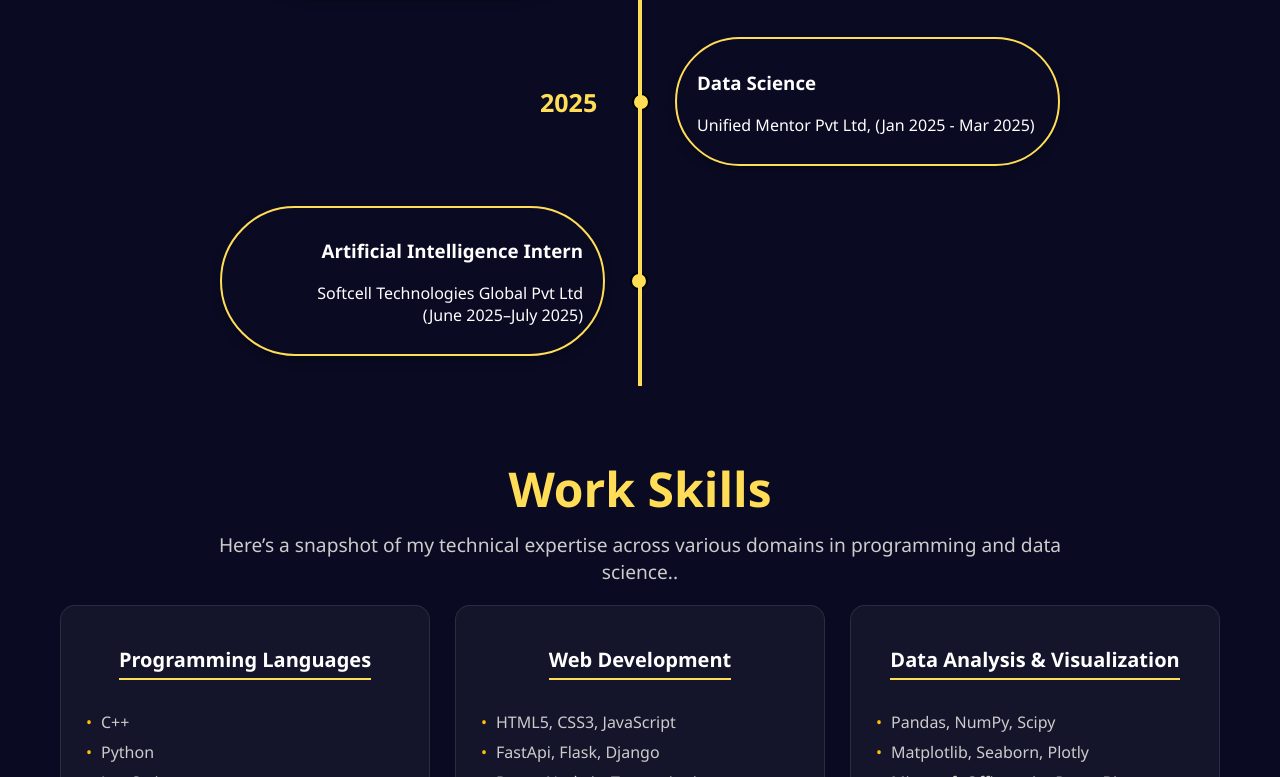
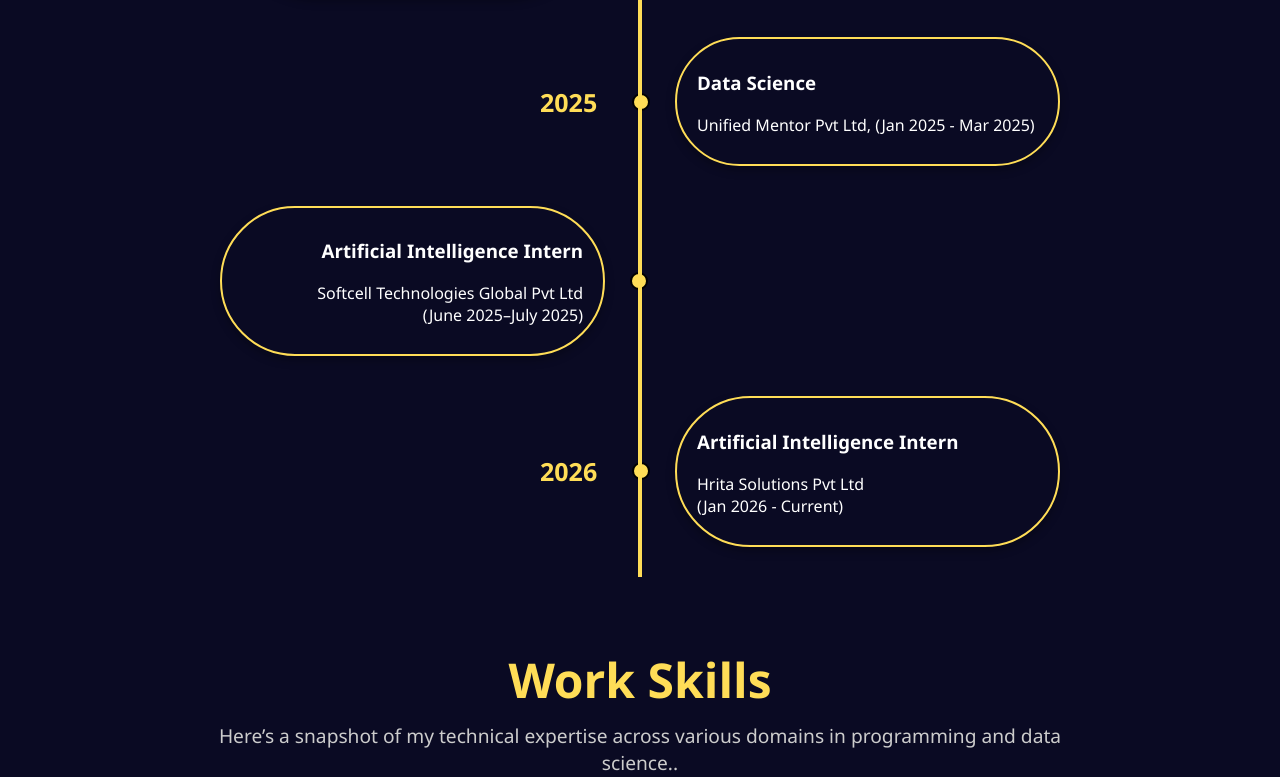
Before and after one commit to BHOOMIJ256/My-Portfolio, a plain HTML site: page index.html in a window 1280 px wide. Shown: the part 1575-2352 px from the top of the page. Drawn offline with Linux system fonts and the light colour scheme.

Commit message:
Modified Experience

```diff
--- a/index.html
+++ b/index.html
@@ -105,6 +105,13 @@
         <p>Softcell Technologies Global Pvt Ltd <br>(June 2025–July 2025)</p>
       </div>
     </div>
+
+    <div class="timeline-item right">
+      <span class="year">2026</span>
+      <div class="content">
+        <h3>Artificial Intelligence Intern</h3>
+        <p>Hrita Solutions Pvt Ltd <br>(Jan 2026 - Current)</p>
+      </div>
 
   </div>
 </section>
```
Also changed, not shown: 1 other file.
